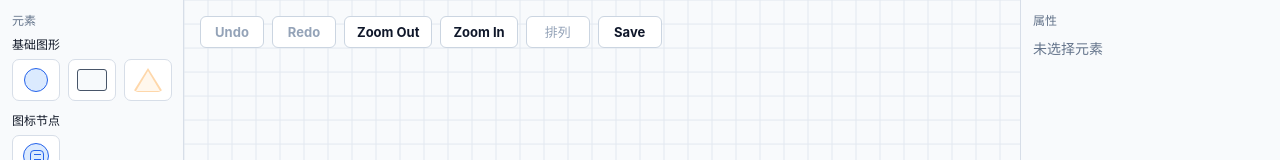
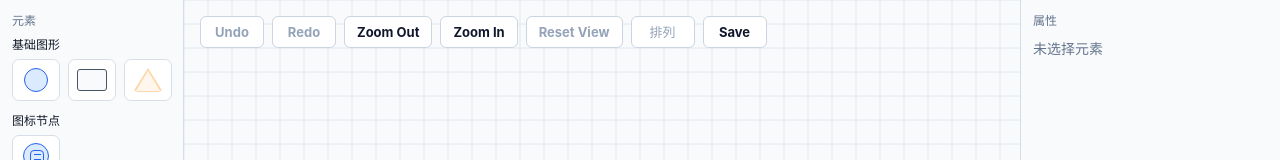
Before and after one commit to kkagura/w-process, a Vue app: page / in a window 1280 px wide. Shown: the top 160 px of the page. Built offline with nearby package versions, Linux system fonts and the light colour scheme.

Commit message:
feat: reset view

```diff
--- a/src/core/flow/FlowEditorCore.ts
+++ b/src/core/flow/FlowEditorCore.ts
@@ -34,6 +34,7 @@ import { createId } from './utils/ids'
 import { CoordinateTransformer } from './viewport/CoordinateTransformer'
 
 const TOOLBAR_ZOOM_FACTOR = 1.2
+const DEFAULT_VIEWPORT = { x: 0, y: 0, zoom: 1 }
 
 export interface FlowEditorCoreOptions {
   backgroundCanvas: HTMLCanvasElement
@@ -141,6 +142,11 @@ export class FlowEditorCore {
 
   zoomOut() {
     this.zoomBy(1 / TOOLBAR_ZOOM_FACTOR)
+  }
+
+  resetView() {
+    this.scene.setViewport(DEFAULT_VIEWPORT)
+    this.requestRender({ background: true, main: true })
   }
 
   updateNodeLabel(nodeId: NodeId, label: string) {
--- a/src/features/flow-editor/components/CanvasToolbar.vue
+++ b/src/features/flow-editor/components/CanvasToolbar.vue
@@ -8,6 +8,7 @@ interface Props {
   canArrangeSelection: boolean
   canZoomIn: boolean
   canZoomOut: boolean
+  canResetView: boolean
   selectedNodeCount: number
   dirty: boolean
 }
@@ -18,6 +19,7 @@ interface Emits {
   arrangeSelection: [action: SelectionArrangeAction]
   zoomIn: []
   zoomOut: []
+  resetView: []
   save: []
 }
 
@@ -110,6 +112,16 @@ function handleArrangeAction(item: ArrangeActionItem) {
       @click="emit('zoomIn')"
     >
       Zoom In
+    </button>
+    <button
+      class="toolbar-button"
+      type="button"
+      :disabled="!canResetView"
+      title="Reset View"
+      aria-label="Reset canvas view"
+      @click="emit('resetView')"
+    >
+      Reset View
     </button>
     <div
       class="toolbar-menu-wrapper"
--- a/src/features/flow-editor/components/FlowCanvas.vue
+++ b/src/features/flow-editor/components/FlowCanvas.vue
@@ -21,6 +21,7 @@ interface Emits {
   arrangeSelection: [action: SelectionArrangeAction]
   zoomIn: []
   zoomOut: []
+  resetView: []
   save: []
 }
 
@@ -41,6 +42,11 @@ const canRedo = computed(() => props.historyState.canRedo)
 const dirty = computed(() => props.historyState.dirty)
 const canZoomIn = computed(() => viewport.value.zoom < MAX_ZOOM)
 const canZoomOut = computed(() => viewport.value.zoom > MIN_ZOOM)
+const canResetView = computed(() =>
+  viewport.value.x !== defaultViewport.x
+  || viewport.value.y !== defaultViewport.y
+  || viewport.value.zoom !== defaultViewport.zoom,
+)
 const selectedNodeCount = computed(() =>
   props.uiState?.selection.items.filter(item => item.type === 'node').length ?? 0,
 )
@@ -91,6 +97,7 @@ function updateCanvasSize() {
         :can-arrange-selection="canArrangeSelection"
         :can-zoom-in="canZoomIn"
         :can-zoom-out="canZoomOut"
+        :can-reset-view="canResetView"
         :selected-node-count="selectedNodeCount"
         :dirty="dirty"
         @undo="emit('undo')"
@@ -98,6 +105,7 @@ function updateCanvasSize() {
         @arrange-selection="emit('arrangeSelection', $event)"
         @zoom-in="emit('zoomIn')"
         @zoom-out="emit('zoomOut')"
+        @reset-view="emit('resetView')"
         @save="emit('save')"
       />
       <CanvasStatusBar
--- a/src/features/flow-editor/components/FlowEditor.vue
+++ b/src/features/flow-editor/components/FlowEditor.vue
@@ -31,6 +31,7 @@ const {
   arrangeSelection,
   zoomIn,
   zoomOut,
+  resetView,
   updateNodeLabel,
   updateNodePosition,
   updateNodeSize,
@@ -134,6 +135,7 @@ function formatEdgeSuffix(edgeCount: number) {
       @arrange-selection="arrangeSelection"
       @zoom-in="zoomIn"
       @zoom-out="zoomOut"
+      @reset-view="resetView"
       @save="emit('saveRequested')"
     />
     <PropertyPanel
--- a/src/features/flow-editor/composables/useFlowEditorCore.ts
+++ b/src/features/flow-editor/composables/useFlowEditorCore.ts
@@ -72,6 +72,10 @@ export function useFlowEditorCore() {
 
   function zoomOut() {
     core.value?.zoomOut()
+  }
+
+  function resetView() {
+    core.value?.resetView()
   }
 
   function updateNodeLabel(nodeId: NodeId, label: string) {
@@ -149,6 +153,7 @@ export function useFlowEditorCore() {
     arrangeSelection,
     zoomIn,
     zoomOut,
+    resetView,
     updateNodeLabel,
     updateNodePosition,
     updateNodeSize,
```
Also changed, not shown: 1 other file (tests, documents, lock files or other folders).
